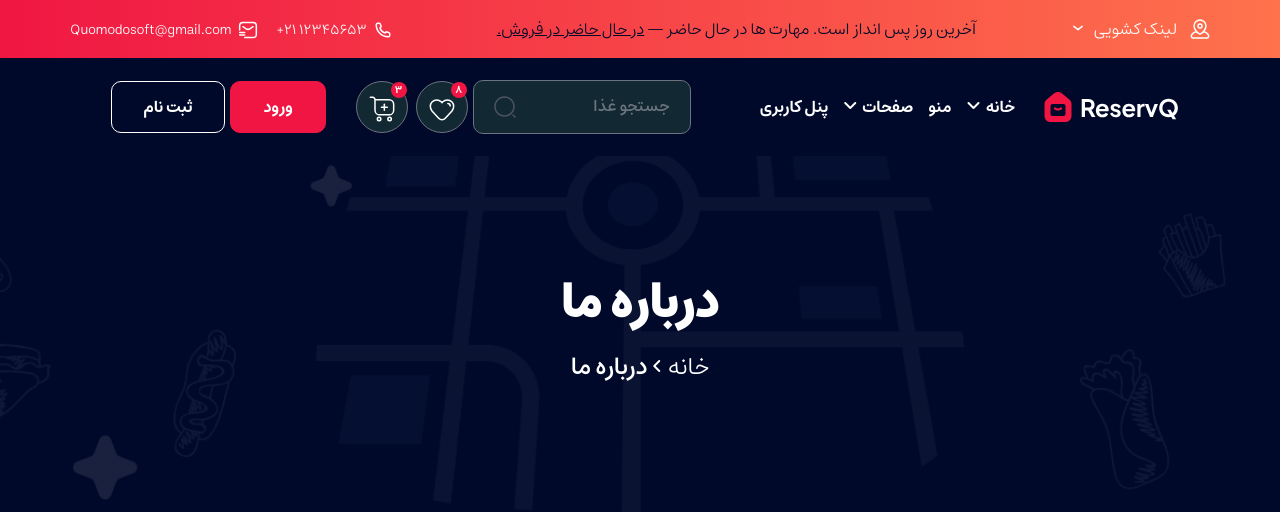
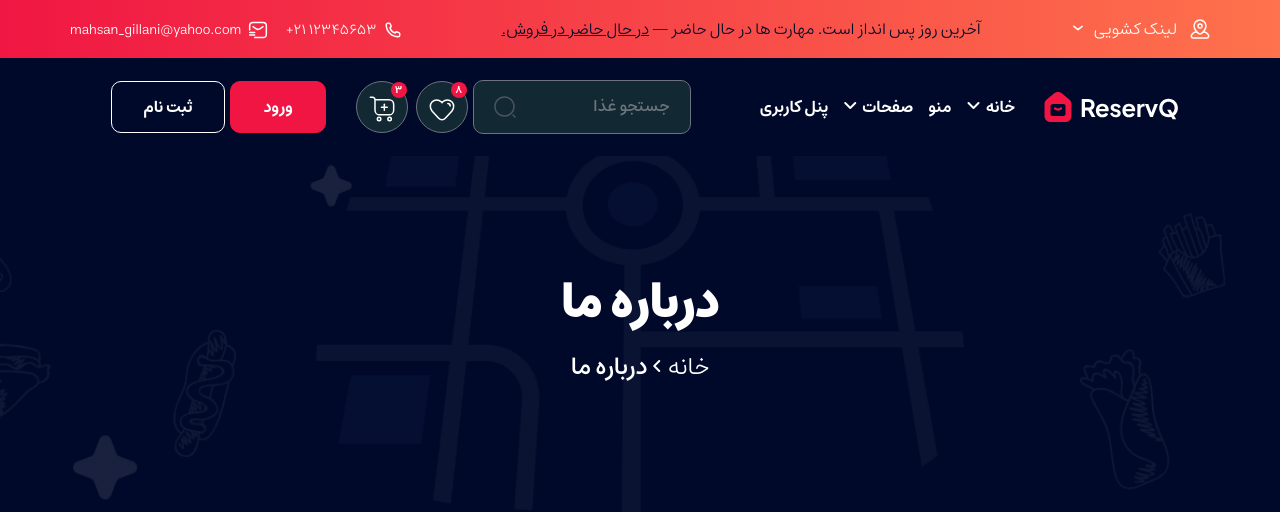
Before and after one commit to MahsanGilani/onlineshop_project, a Django app: template templates/about.html in a window 1280 px wide. Shown: the top 512 px of the page. Run offline with Django 5.2, Linux system fonts and the light colour scheme; the template is opened without the code that fills it, so the values that code supplies are empty.

Commit message:
about page edited

```diff
--- a/templates/about.html
+++ b/templates/about.html
@@ -1,7 +1,7 @@
 <!DOCTYPE html><html lang="en"><head>
     <meta charset="UTF-8">
     <meta name="viewport" content="width=device-width, initial-scale=1.0">
-    <title>ReservQ - درباره ما</title>
+    <title>درباره ما</title>
 
     <!-- fave-icon  -->
     <link rel="shortcut icon" href="images/fave.png" type="image/png">
@@ -103,7 +103,7 @@
 
 
                             <div class="text">
-                                <a href="mailto:Quomodosoft@gmail.com">Quomodosoft@gmail.com</a>
+                                <a href="#">mahsan_gillani@yahoo.com</a>
                             </div>
                         </div>
                     </div>
```
